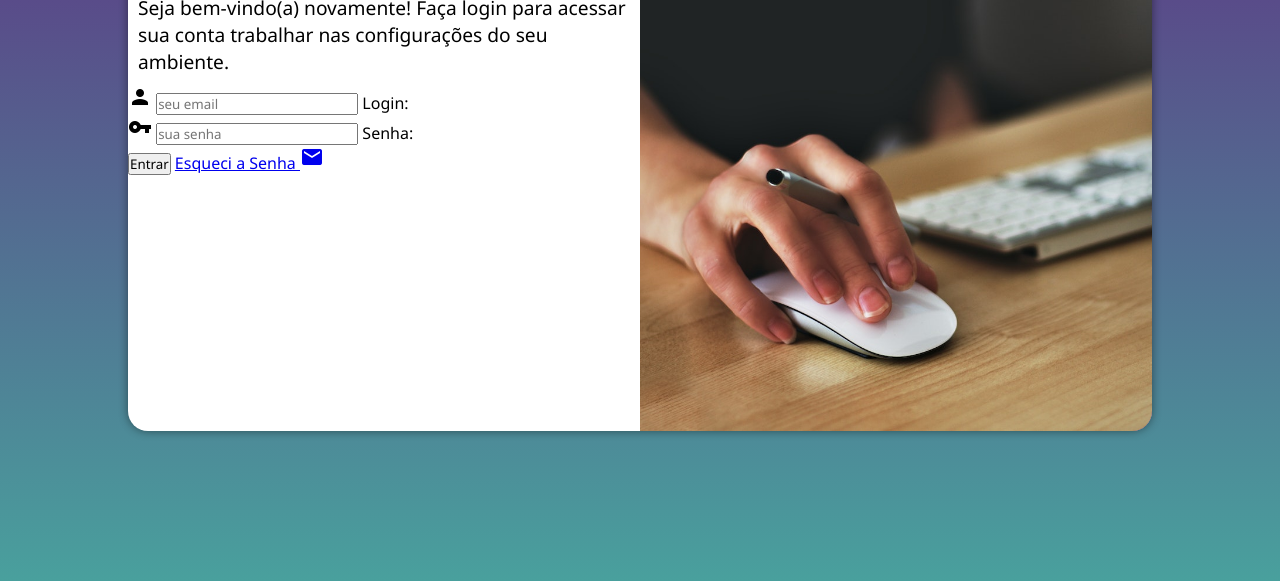
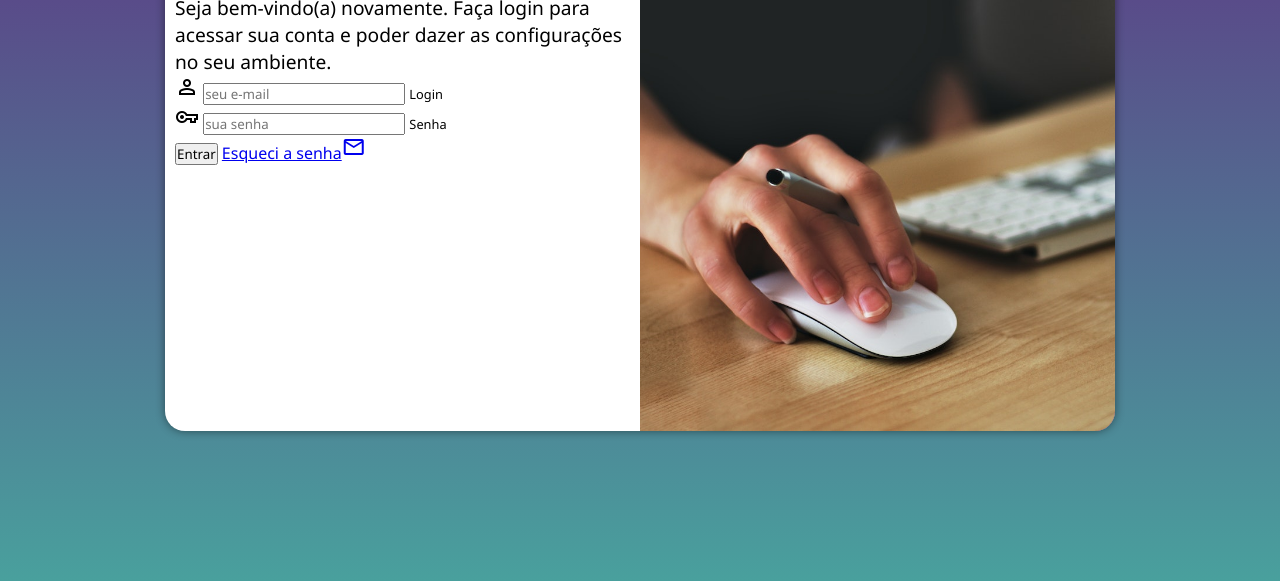
Before and after one commit to luizsilva23/projeto-login, a plain HTML site: page index.html in a window 1280 px wide. Shown: the part 219-800 px from the top of the page. Drawn offline with nearby package versions, Linux system fonts and the light colour scheme.

Commit message:
refazendo exercicio

```diff
--- a/estilos/media-query.css
+++ b/estilos/mediaquery.css
@@ -1,7 +1,6 @@
 @charset "UTF-8";
 
-@media screen and (min-width: 768px) and (max-width: 992px) {
-
+@media screen and (min-width: 768px) and (max-width: 992px){
     body{
         background-image: linear-gradient(to top, #49a09d, #5f2c82);
     }
@@ -23,13 +22,12 @@
 }
 
 @media screen and (min-width: 992px){
-
     body{
         background-image: linear-gradient(to top, #49a09d, #5f2c82);
     }
 
     section#login{
-        width: 80vw;
+        width: 950px;
     }
 
     section#login > div#imagem{
@@ -38,7 +36,7 @@
         height: 100%;
     }
 
-    section#login > div#formulário{
+    section#login > div#formulario{
         float: left;
         width: 50%;
     }
@@ -50,6 +48,4 @@
     div#formulario > p{
         font-size: 1.2em;
     }
-
-
 }
--- a/estilos/style.css
+++ b/estilos/style.css
@@ -1,8 +1,9 @@
 @charset "UTF-8";
 
-/*Paleta de Cores
-Verde: #49a09d
-Lilás: #5f2c82*/
+/*
+verde: #49a09d
+roxo: #5f2c82
+*/
 
 *{
     font-family: 'Segoe UI', Tahoma, Geneva, Verdana, sans-serif;
@@ -24,31 +25,33 @@ main{
 }
 
 section#login{
-    background-color: white;
-    width: 250px;
-    height: 500px;
-    border-radius: 20px;
     position: absolute;
     top: 50%;
     left: 50%;
     transform: translate(-50%, -50%);
     overflow: hidden;
-    box-shadow: 0px 0px 10px rgba(0, 0, 0, 0.452);
+
+    background-color: white;
+    width: 250px;
+    height: 500px;
+    border-radius: 20px;
+    box-shadow: 0px 0px 10px rgba(0, 0, 0, 0.466);
 
     transition: width .3s, height .3s;
     transition-timing-function: ease;
+
 }
 
 section#login > div#imagem{
     display: block;
-    background: #5f2c82 url(../imagens/fundo.jpg) no-repeat;
+    background: #5f2c82 url(../imagens/fundo.jpg);
+    height: 200px;
     background-size: cover;
-    height: 200px;
 }
 
 section#login > div#formulario{
+    display: block;
     padding: 10px;
-    display: block;
 }
 
 div#formulario > h1{
@@ -59,3 +62,7 @@ div#formulario > h1{
 div#formulario > p{
     font-size: 0.8em;
 }
+
+div.campo > label{
+    font-size: 0.8em;
+}
--- a/index.html
+++ b/index.html
@@ -3,12 +3,12 @@
 <head>
     <meta charset="UTF-8">
     <meta http-equiv="X-UA-Compatible" content="IE=edge">
-    <meta name="viewport" content="width=device-width, initial-scale=1.0">
-    <title>Login</title>
-    <link href="https://fonts.googleapis.com/icon?family=Material+Icons" rel="stylesheet">
+    <meta name="viewport" content="width=
+    , initial-scale=1.0">
+    <title>Página de Login</title>
     <link rel="stylesheet" href="estilos/style.css">
-    <link rel="stylesheet" href="estilos/media-query.css">
-
+    <link rel="stylesheet" href="estilos/mediaquery.css">
+    <link href="https://fonts.googleapis.com/css2?family=Material+Symbols+Outlined" rel="stylesheet" />
 </head>
 <body>
     <main>
@@ -18,22 +18,23 @@
             </div>
             <div id="formulario">
                 <h1>Login</h1>
-                <p>Seja bem-vindo(a) novamente! Faça login para acessar sua conta trabalhar nas configurações do seu ambiente.</p>
-            </div>
+                <p>Seja bem-vindo(a) novamente. Faça login para acessar sua conta e poder dazer as configurações no seu ambiente.
+                </p>
                 <form action="login.php" method="post" autocomplete="on">
                     <div class="campo">
-                    <span class="material-icons">person</span>
-                    <input type="email" name="login" id="ilogin" placeholder="seu email" autocomplete="email" required maxlength="30">
-                    <label for="ilogin">Login:</label>
+                        <span class="material-symbols-outlined">person</span>
+                        <input type="email" name="login" placeholder="seu e-mail" autocomplete="email" required maxlength="30">
+                        <label for="ilogin">Login</label>
                     </div>
                     <div class="campo">
-                    <span class="material-icons">vpn_key</span>
-                    <input type="password" name="Senha" id="isenha" placeholder="sua senha" autocomplete="current-password" required minlength="8" maxlength="20">
-                    <label for="isenha">Senha:</label>
+                        <span class="material-symbols-outlined">vpn_key</span>
+                        <input type="password" name="senha" id="isenha" placeholder="sua senha" autocomplete="current-password" required minlength="8" maxlength="20">
+                        <label for="isenha">Senha</label>
                     </div>
                     <input type="submit" value="Entrar">
-                <a href="esqueci.html">Esqueci a Senha <span class="material-icons">mail</span></i></a>
+                    <a href="esqueci.html">Esqueci a senha<span class="material-symbols-outlined">mail</span></a>
                 </form>
+            </div>
         </section>
     </main>
 </body>
```
Lines whose indentation alone changed are shown as unchanged.
